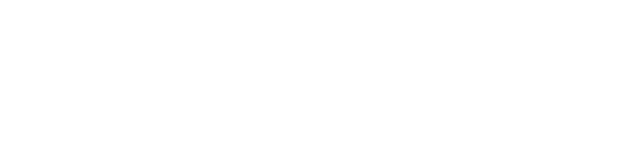
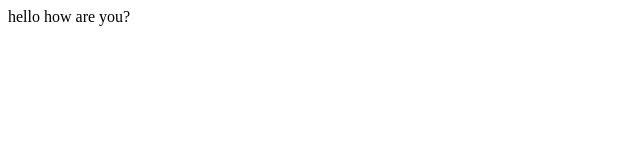
Before and after one commit to Saad00SD/HTTPRemoteRepo, a plain HTML site: page index.html in a window 1280 px wide. Shown: the whole page, without its empty margins (0-640 px from the left). Drawn offline with Linux system fonts and the light colour scheme.

Commit message:
Message to a.html

```diff
--- a/index.html
+++ b/index.html
@@ -3,7 +3,8 @@
 <head>
 </head>
 <body>
-
+	hello
+	how are you?
 </body>
 </head>
 </html>
```
Also changed, not shown: a.html (added).
